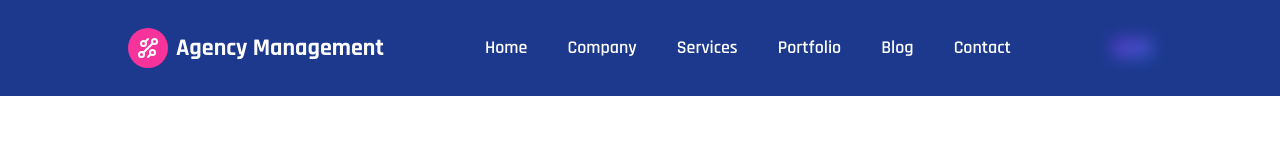
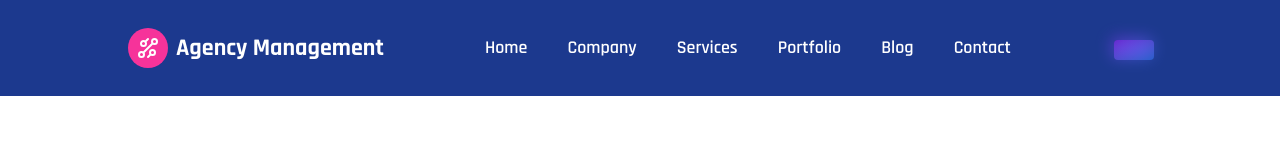
Before and after one commit to moonspark78/Agency_Web, a Next.js app: page / in a window 1280 px wide. Shown: the top 160 px of the page. Built offline with nearby package versions, Linux system fonts and the light colour scheme.

Commit message:
Working on the navs

```diff
--- a/components/Home/Navbar/Nav.tsx
+++ b/components/Home/Navbar/Nav.tsx
@@ -31,6 +31,8 @@ const Nav = () => {
             <a href="#" className='px-5 py-2.5 relative rounded group font-medium text-white inline-block'>
               <span className='absolute top-0 left-0 w-full h-full rounded opacity-50 filter blur-sm bg-gradient-to-br
                from-purple-600 to-blue-500'></span>
+              <span className='h-full w-full inset-0 absolute mt-0.5 ml-0.5 bg-gradient-to-br filter
+              group-active:opacity-0 rounded opacity-50 from-purple-600 to-blue-500'></span>
             </a>
         </div>
       </div>
```
